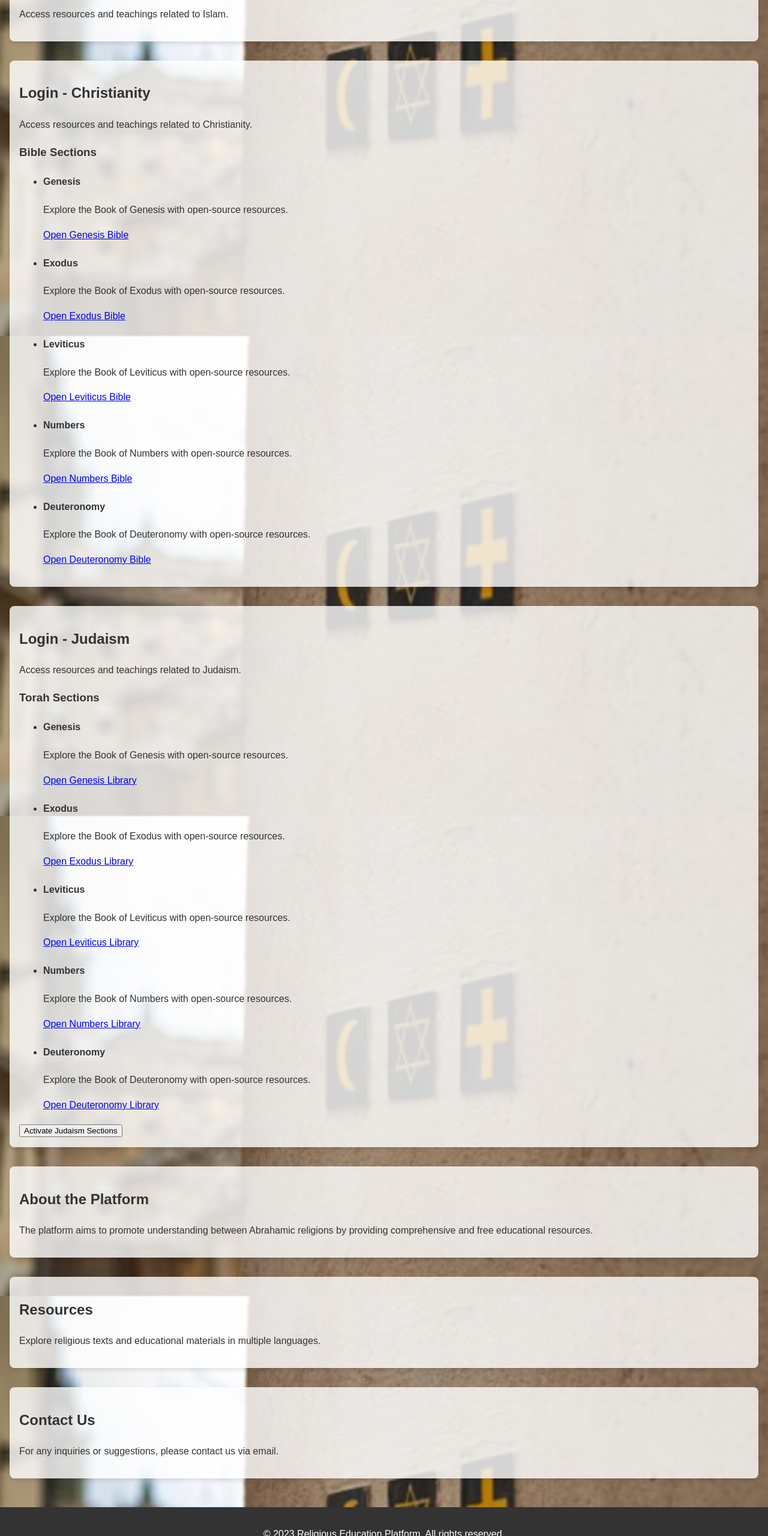
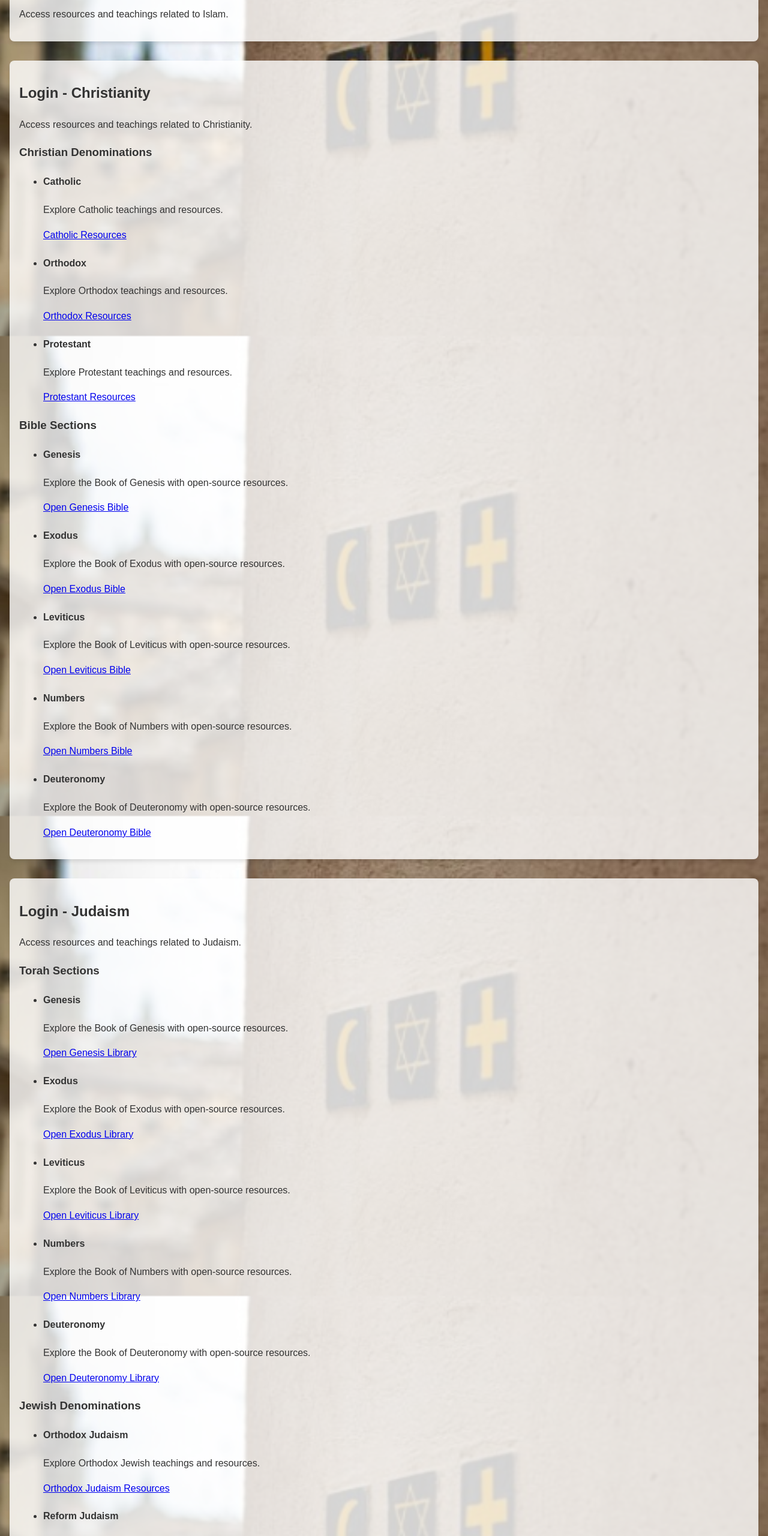
Before and after one commit to religiousharmony/religiousharmony.github.io, a plain HTML site: page index.html in a window 1280 px wide. Shown: the part 240-2800 px from the top of the page at 60% size. Drawn offline with Linux system fonts and the light colour scheme; files whose address does not match are found by name.

Commit message:
Update index.html with additional resources and functionality

```diff
--- a/index.html
+++ b/index.html
@@ -26,6 +26,26 @@
         <section id="login-christianity">
             <h2>Login - Christianity</h2>
             <p>Access resources and teachings related to Christianity.</p>
+            <div id="christian-denominations">
+                <h3>Christian Denominations</h3>
+                <ul>
+                    <li>
+                        <h4>Catholic</h4>
+                        <p>Explore Catholic teachings and resources.</p>
+                        <a href="https://catholic-resources.example.com" target="_blank">Catholic Resources</a>
+                    </li>
+                    <li>
+                        <h4>Orthodox</h4>
+                        <p>Explore Orthodox teachings and resources.</p>
+                        <a href="https://orthodox-resources.example.com" target="_blank">Orthodox Resources</a>
+                    </li>
+                    <li>
+                        <h4>Protestant</h4>
+                        <p>Explore Protestant teachings and resources.</p>
+                        <a href="https://protestant-resources.example.com" target="_blank">Protestant Resources</a>
+                    </li>
+                </ul>
+            </div>
             <div id="bible-sections">
                 <h3>Bible Sections</h3>
                 <ul>
@@ -90,6 +110,26 @@
                     </li>
                 </ul>
             </div>
+            <div id="jewish-denominations">
+                <h3>Jewish Denominations</h3>
+                <ul>
+                    <li>
+                        <h4>Orthodox Judaism</h4>
+                        <p>Explore Orthodox Jewish teachings and resources.</p>
+                        <a href="https://orthodox-judaism-resources.example.com" target="_blank">Orthodox Judaism Resources</a>
+                    </li>
+                    <li>
+                        <h4>Reform Judaism</h4>
+                        <p>Explore Reform Jewish teachings and resources.</p>
+                        <a href="https://reform-judaism-resources.example.com" target="_blank">Reform Judaism Resources</a>
+                    </li>
+                    <li>
+                        <h4>Conservative Judaism</h4>
+                        <p>Explore Conservative Jewish teachings and resources.</p>
+                        <a href="https://conservative-judaism-resources.example.com" target="_blank">Conservative Judaism Resources</a>
+                    </li>
+                </ul>
+            </div>
             <button id="activate-judaism-sections">Activate Judaism Sections</button>
         </section>
         <section id="about">
```
